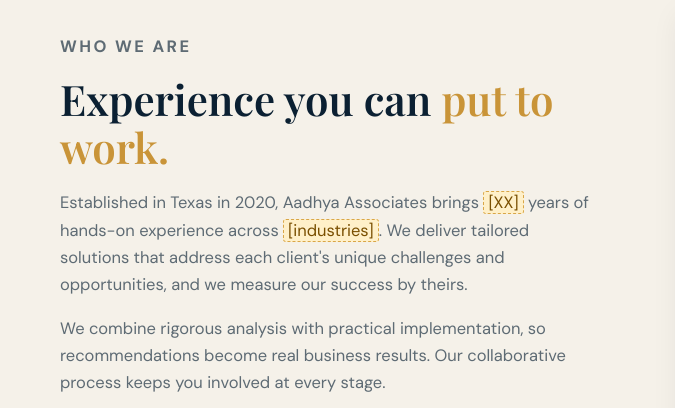
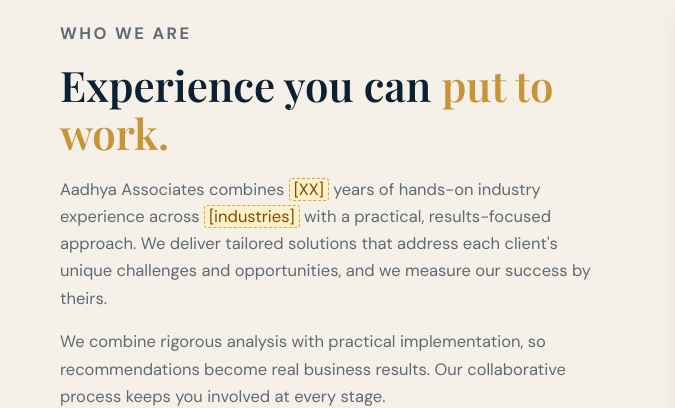
Before and after one commit to KranthK17/Website, a plain HTML site: page about.html in a window 1280 px wide. Shown: the part 853-1261 px from the top of the page, 0-675 px from the left. Drawn offline with nearby package versions, Linux system fonts and the light colour scheme.

Commit message:
About page: remove repeated founding line
Co-Authored-By: Claude Opus 5.5 <noreply@anthropic.com>
Claude-Session: https://claude.ai/code/session_016PgCkPHDywxdLuUcBkXL1w

```diff
--- a/about.html
+++ b/about.html
@@ -65,7 +65,7 @@
         <div class="copy-block">
           <p class="eyebrow">Who We Are</p>
           <h2>Experience you can <em>put to work.</em></h2>
-          <p>Established in Texas in 2020, Aadhya Associates brings <span class="ph">[XX]</span> years of hands-on experience across <span class="ph">[industries]</span>. We deliver tailored solutions that address each client's unique challenges and opportunities, and we measure our success by theirs.</p>
+          <p>Aadhya Associates combines <span class="ph">[XX]</span> years of hands-on industry experience across <span class="ph">[industries]</span> with a practical, results-focused approach. We deliver tailored solutions that address each client's unique challenges and opportunities, and we measure our success by theirs.</p>
           <p>We combine rigorous analysis with practical implementation, so recommendations become real business results. Our collaborative process keeps you involved at every stage.</p>
         </div>
         <div class="image-card image-two" role="img" aria-label="Consultant meeting with a client"></div>
```
